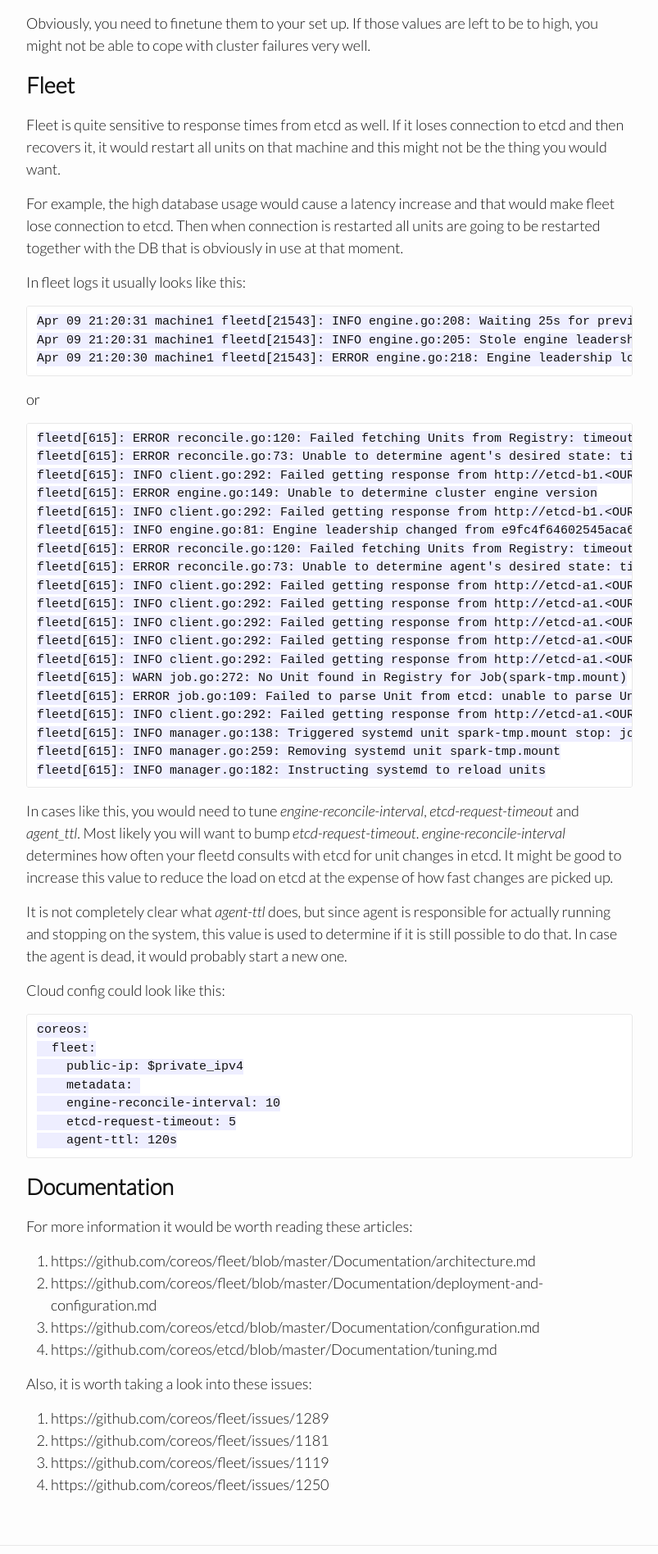
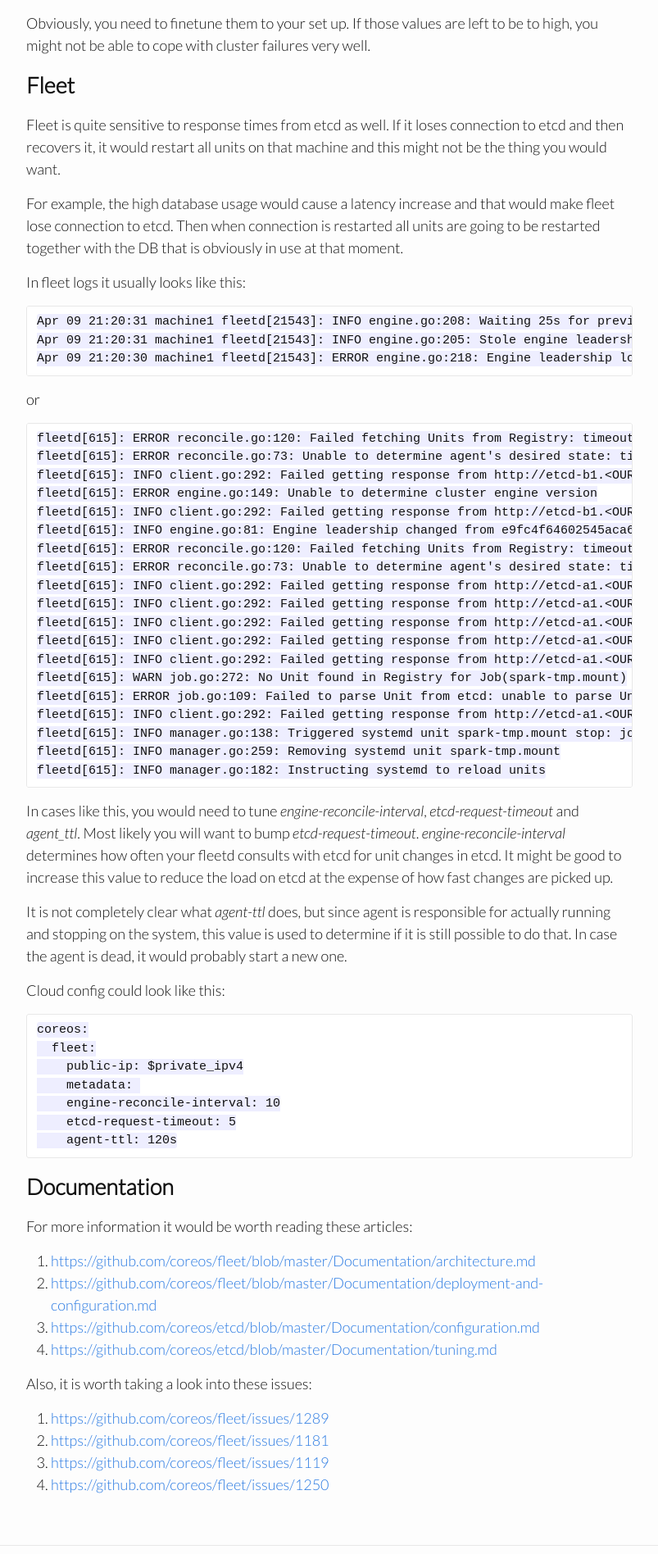
Before and after one commit to Feedpresso/blog, a Jekyll site: the page built from _posts/2015-10-16-tuning-fleet-and-etcd-on-coreos-to-avoid-unit-failures.markdown, in a window 1280 px wide. Shown: the part 1576-3472 px from the top of the page at 82% size, without its empty margins (238-1041 px from the left). Built offline with Jekyll 4.4.1, drawn with Linux system fonts in a browser that asks for light colours; Markdown is read by kramdown in place of the engine named in the settings; comment, search, counter and statistics services are not loaded; grey boxes are pictures that could not be loaded.

```diff
--- a/_posts/2015-10-16-tuning-fleet-and-etcd-on-coreos-to-avoid-unit-failures.markdown
+++ b/_posts/2015-10-16-tuning-fleet-and-etcd-on-coreos-to-avoid-unit-failures.markdown
@@ -141,15 +141,15 @@ coreos:
 
 For more information it would be worth reading these articles:
 
-1. https://github.com/coreos/fleet/blob/master/Documentation/architecture.md
-2. https://github.com/coreos/fleet/blob/master/Documentation/deployment-and-configuration.md
-3. https://github.com/coreos/etcd/blob/master/Documentation/configuration.md
-4. https://github.com/coreos/etcd/blob/master/Documentation/tuning.md
+1. <https://github.com/coreos/fleet/blob/master/Documentation/architecture.md>
+2. <https://github.com/coreos/fleet/blob/master/Documentation/deployment-and-configuration.md>
+3. <https://github.com/coreos/etcd/blob/master/Documentation/configuration.md>
+4. <https://github.com/coreos/etcd/blob/master/Documentation/tuning.md>
 
 
 Also, it is worth taking a look into these issues:
 
-1. https://github.com/coreos/fleet/issues/1289
-2. https://github.com/coreos/fleet/issues/1181
-3. https://github.com/coreos/fleet/issues/1119
-4. https://github.com/coreos/fleet/issues/1250
+1. <https://github.com/coreos/fleet/issues/1289>
+2. <https://github.com/coreos/fleet/issues/1181>
+3. <https://github.com/coreos/fleet/issues/1119>
+4. <https://github.com/coreos/fleet/issues/1250>
```
Also changed, not shown: _config.yml (line endings or trailing spaces).
